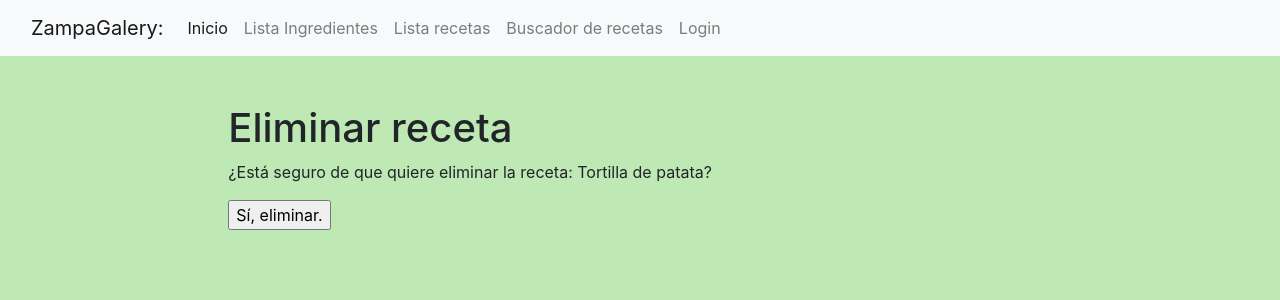
After one commit to DanielMartinCa/Recetario, a Django app: page /menu/recetas/eliminar/5 in a window 1280 px wide. The commit adds this page. Shown: the top 300 px of the page. Run offline with Django 3.2, Linux system fonts and the light colour scheme; data comes from the database, SQL or seed files in the repository; both versions use the stored data as it was after the commit.

Commit message:
Modificar y elminar recetas y pequeños cambios visuales

```diff
--- a/menu/static/css/styles.css
+++ b/menu/static/css/styles.css
@@ -1,8 +1,6 @@
 body{
 
-    background-size: 100%;
 
-    background-repeat: no-repeat;
 
     background-color: rgb(191, 233, 180);
 
--- /dev/null
+++ b/menu/templates/confirmar_borrado.html
@@ -0,0 +1,14 @@
+{% extends "base.html" %}
+
+{% block content %}
+
+<h1>Eliminar receta</h1>
+
+<p>¿Está seguro de que quiere eliminar la receta: {{ receta.nombre }}?</p>
+
+<form action="" method="POST">
+  {% csrf_token %}
+  <input type="submit" value="Sí, eliminar.">
+</form>
+
+{% endblock %}
--- a/menu/templates/index.html
+++ b/menu/templates/index.html
@@ -12,6 +12,8 @@ crossorigin=""/>
             margin-top: 50px;
             float: left;
             margin-left:25%;
+            background-color: black;
+
         }
     .indice {
         display: block;
@@ -31,6 +33,7 @@ crossorigin=""/>
         float:left;
         margin-top: 50px;
         margin-left: 12%;
+
     }
 </style>
 {% endblock %}
--- a/menu/templates/navbar.html
+++ b/menu/templates/navbar.html
@@ -6,13 +6,22 @@
   <meta name="viewport" content="width=device-width, initial-scale=1">
   <link rel="stylesheet" href="https://cdn.jsdelivr.net/npm/bootstrap@4.5.3/dist/css/bootstrap.min.css" integrity="sha384-TX8t27EcRE3e/ihU7zmQxVncDAy5uIKz4rEkgIXeMed4M0jlfIDPvg6uqKI2xXr2" crossorigin="anonymous">
   <!-- Add additional CSS in static file -->
-  {% block extracss %} {% endblock %}
+  {% block extracss %}
+  <style>
+
+    #barra{
+        background-color: rgb(230, 248, 200);
+    }
+
+    </style>
+  {% endblock %}
   {% load static %}
   <link rel="stylesheet" href="{% static 'css/styles.css' %}">
 </head>
 <body>
-<nav class="navbar navbar-expand-lg navbar-light bg-light">
-    <div class="container-fluid">
+
+<nav id="barra" class="navbar navbar-expand-lg navbar-light bg-light" >
+    <div  class="container-fluid">
       <a class="navbar-brand" href="#">ZampaGalery: </a>
       <button
         class="navbar-toggler"
--- a/menu/urls.py
+++ b/menu/urls.py
@@ -1,5 +1,5 @@
 from django.urls import  include, path
-from menu.views import CreaIngrediente, CreaReceta, subir_archivo, todos_ingredientes,todas_recetas, RecetasDetailView, SearchResultsListView
+from menu.views import CreaIngrediente, CreaReceta, subir_archivo, todos_ingredientes,todas_recetas,EliminarReceta, ModificarReceta, RecetasDetailView, SearchResultsListView
 from django.conf.urls.static import static
 from django.conf import settings
 from django.contrib.staticfiles.urls import staticfiles_urlpatterns
@@ -12,6 +12,8 @@ urlpatterns= [
     path('listaRecetas/', todas_recetas, name = 'listaRecetas'),
     path('detalle_receta/<int:pk>', RecetasDetailView.as_view(), name="detalle_receta"),
     path('buscarecetas/', SearchResultsListView.as_view(), name='buscarecetas' ),
+    path('recetas/modificar/<int:pk>', ModificarReceta.as_view(), name='modificar_receta'),
+    path('recetas/eliminar/<int:pk>', EliminarReceta.as_view(), name='eliminar_receta'),
 
     ]
 if settings.DEBUG:
--- a/menu/views.py
+++ b/menu/views.py
@@ -39,6 +39,7 @@ class CreaReceta(SuccessMessageMixin, generic.CreateView):
     model = Receta
     fields = '__all__'
     template_name = 'crear_receta.html'
+
     success_url = '/'
 
     success_message = "%(nombre)s se ha creado correctamente"
@@ -85,3 +86,20 @@ class SearchResultsListView(ListView):
         if query:
             return Receta.objects.filter(nombre__icontains=query)
         return []
+
+class ModificarReceta(SuccessMessageMixin, generic.UpdateView):
+    model = Receta
+    fields = '__all__'
+    template_name = 'modificar_receta.html'
+    success_url = '/'
+    success_message = "%(nombre)s se ha modificado correctamente"
+
+class EliminarReceta( generic.DeleteView):
+    model = Receta
+    success_url = '/'
+    success_message = "La receta se ha borrado correctamente"
+    template_name = 'confirmar_borrado.html'
+
+    def delete(self, request, *args, **kwargs):
+        messages.success(self.request, self.success_message)
+        return super(EliminarReceta, self).delete(request, *args, **kwargs)
```
Also changed, not shown: menu/templates/listaRecetas.html (+20 -0 lines), menu/templates/modificar_receta.html (added, +13 -0 lines), db.sqlite3, menu/forms.py (line endings or trailing spaces).
